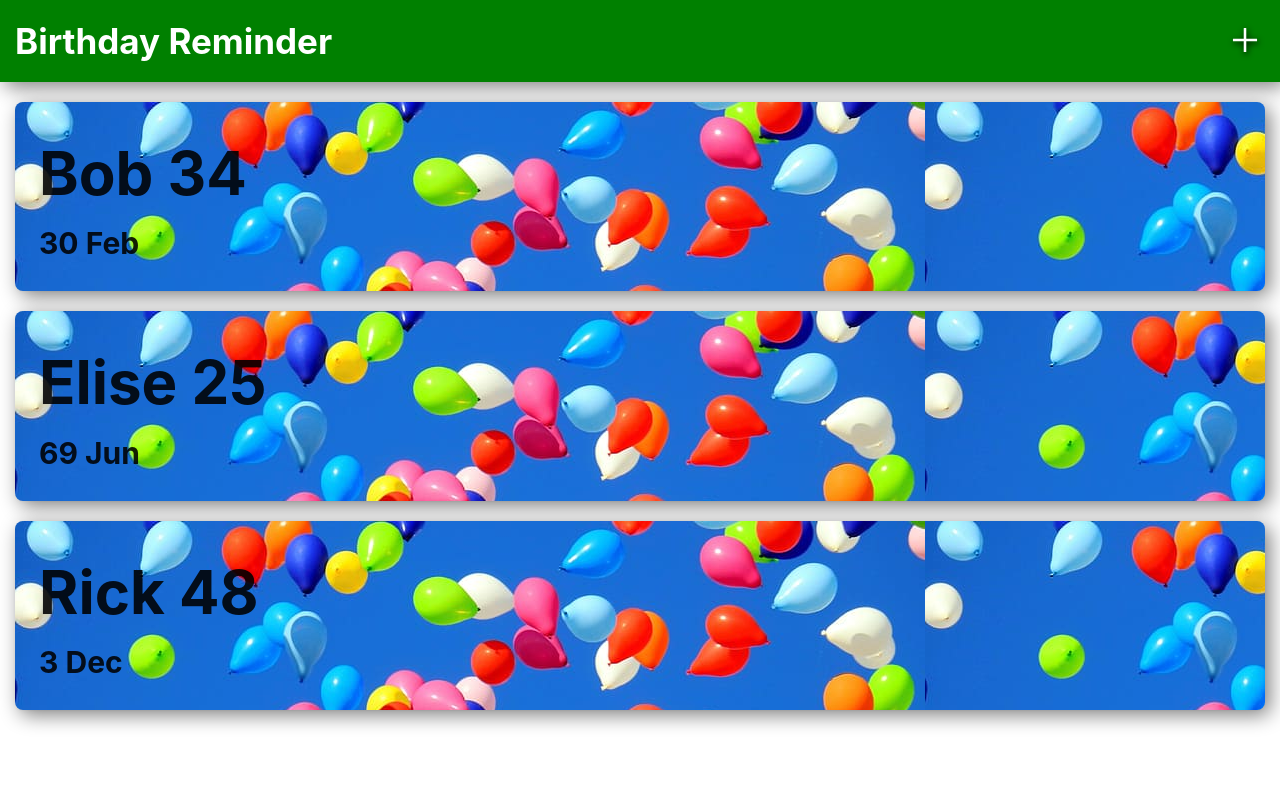
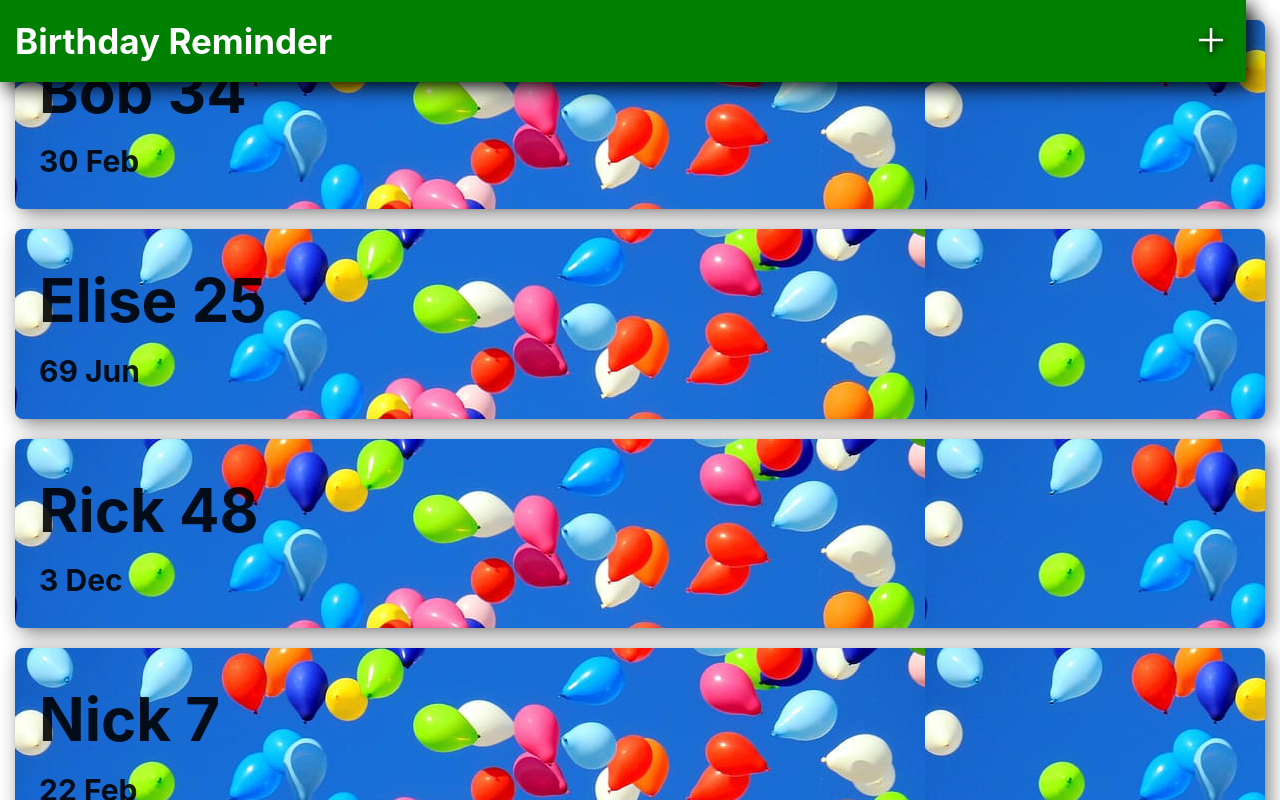
Before and after one commit to OneTrillion/birthday-reminder, a React (Create React App) app: page / in a window 1280 px wide. Built offline with nearby package versions, Linux system fonts and the light colour scheme.

Commit message:
Implement infinite scroll on cards

```diff
--- a/src/App.js
+++ b/src/App.js
@@ -1,20 +1,18 @@
-import BirthdayCard from "./components/BirthdayCard.js";
 import FormModal from "./components/FormModal.js";
-import { useRecoilValue } from "recoil";
-import { birthdaysState } from "./recoil/atom/bithdayAtom";
 import { Row } from "antd";
+import CardList from "./components/CardList.js";
 
 const App = () => {
-    const birthdays = useRecoilValue(birthdaysState);
-
     return (
         <div className="App">
             <div
                 style={{
                     backgroundColor: "green",
                     padding: "20px 15px 20px 15px",
-                    marginBottom: "20px",
-                    filter: "drop-shadow(5px 5px 10px gray)",
+                    filter: "drop-shadow(5px 5px 10px black)",
+                    position: "fixed",
+                    width: "95%",
+                    zIndex: 999,
                 }}
             >
                 <Row justify={"space-between"}>
@@ -30,17 +28,7 @@ const App = () => {
                     <FormModal />
                 </Row>
             </div>
-            {birthdays.map((birthday) => {
-                return (
-                    <BirthdayCard
-                        key={birthday.id}
-                        name={birthday.name}
-                        age={birthday.age}
-                        date={birthday.date}
-                        picture={birthday.picture}
-                    />
-                );
-            })}
+            <CardList />
         </div>
     );
 };
--- /dev/null
+++ b/src/components/CardList.js
@@ -0,0 +1,77 @@
+import React, { useState, useRef, useEffect } from "react";
+import BirthdayCard from "./BirthdayCard";
+import { useRecoilValue } from "recoil";
+import { birthdaysState } from "../recoil/atom/bithdayAtom";
+
+const CardList = () => {
+    const cards = useRecoilValue(birthdaysState);
+    const [visibleCards, setVisibleCards] = useState([]);
+    const containerRef = useRef(null);
+    const prevScrollTopRef = useRef(0);
+
+    useEffect(() => {
+        const container = containerRef.current;
+        const cardCount = cards.length;
+        let startIndex = 0;
+
+        const handleScroll = () => {
+            const scrollTop = container.scrollTop;
+            const containerHeight = container.clientHeight;
+            const scrollHeight = container.scrollHeight;
+
+            if (scrollTop > prevScrollTopRef.current) {
+                // Scrolling down
+                if (scrollTop + containerHeight >= scrollHeight) {
+                    startIndex = (startIndex + 1) % cardCount;
+                    setVisibleCards([
+                        ...cards.slice(startIndex),
+                        ...cards.slice(0, startIndex),
+                    ]);
+                }
+            } else {
+                // Scrolling up
+                if (scrollTop === 0) {
+                    startIndex = (startIndex - 1 + cardCount) % cardCount;
+                    setVisibleCards([
+                        ...cards.slice(startIndex),
+                        ...cards.slice(0, startIndex),
+                    ]);
+                    container.scrollTop =
+                        container.scrollHeight - containerHeight;
+                }
+            }
+
+            prevScrollTopRef.current = container.scrollTop;
+        };
+
+        container.addEventListener("scroll", handleScroll);
+        return () => {
+            container.removeEventListener("scroll", handleScroll);
+        };
+    }, [cards]);
+
+    useEffect(() => {
+        // Initialize visible cards when the component mounts
+        setVisibleCards(cards);
+    }, [cards]);
+
+    return (
+        <div
+            ref={containerRef}
+            style={{ height: "100vh", overflowY: "scroll" }}
+        >
+            {visibleCards.map((card) => (
+                <BirthdayCard
+                    key={card.id}
+                    name={card.name}
+                    age={card.age}
+                    date={card.date}
+                    picture={card.picture}
+                    className="birthday-card"
+                />
+            ))}
+        </div>
+    );
+};
+
+export default CardList;
--- a/src/recoil/atom/bithdayAtom.js
+++ b/src/recoil/atom/bithdayAtom.js
@@ -25,5 +25,47 @@ export const birthdaysState = atom({
             date: "3 Dec",
             picture: balloons,
         },
+        {
+            id: "4",
+            name: "Nick",
+            age: 7,
+            date: "22 Feb",
+            picture: balloons,
+        },
+        {
+            id: "5",
+            name: "Sam",
+            age: 57,
+            date: "88 Jun",
+            picture: balloons,
+        },
+        {
+            id: "6",
+            name: "Bert",
+            age: 88,
+            date: "3 Dec",
+            picture: balloons,
+        },
+        {
+            id: "7",
+            name: "Larry",
+            age: 62,
+            date: "8 Jan",
+            picture: balloons,
+        },
+        {
+            id: "8",
+            name: "Eric",
+            age: 43,
+            date: "8 Sep",
+            picture: balloons,
+        },
+        {
+            id: "9",
+            name: "Jack",
+            age: 36,
+            date: "17 Oct",
+            picture: balloons,
+        },
     ],
 });
```
